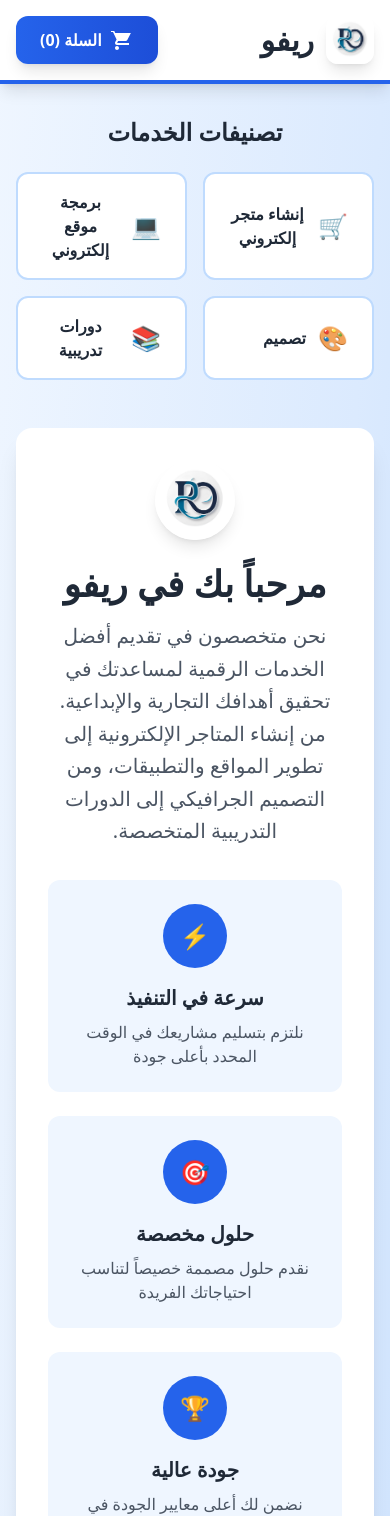
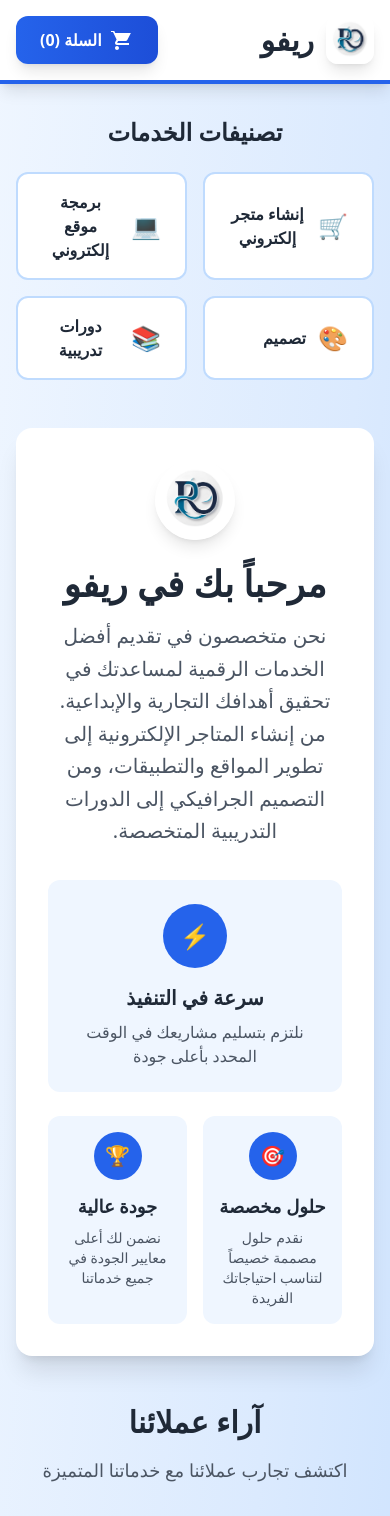
Before and after one commit to irjt511/simple-store, a React (Vite) app: page / in a window 390 px wide. Shown: the top 1516 px of the page. Built offline with nearby package versions, Linux system fonts and the light colour scheme; no server answers; what @convex-dev/auth would draw is missing.

Commit message:
تعديل عرض المنتجات للجوال

```diff
--- a/src/components/CategoriesView.tsx
+++ b/src/components/CategoriesView.tsx
@@ -65,7 +65,7 @@ export function CategoriesView({ categories, viewCategoryProducts, reviews }: Ca
           </p>
 
           <div className="grid grid-cols-1 md:grid-cols-3 gap-6 mt-8">
-            <div className="text-center p-6 bg-blue-50 rounded-xl">
+            <div className="text-center p-6 bg-blue-50 rounded-xl md:col-span-1 col-span-1 mx-auto max-w-sm md:max-w-none">
               <div className="w-16 h-16 bg-blue-600 rounded-full flex items-center justify-center mx-auto mb-4">
                 <span className="text-2xl text-white">⚡</span>
               </div>
@@ -73,20 +73,22 @@ export function CategoriesView({ categories, viewCategoryProducts, reviews }: Ca
               <p className="text-gray-600">نلتزم بتسليم مشاريعك في الوقت المحدد بأعلى جودة</p>
             </div>
 
-            <div className="text-center p-6 bg-blue-50 rounded-xl">
-              <div className="w-16 h-16 bg-blue-600 rounded-full flex items-center justify-center mx-auto mb-4">
-                <span className="text-2xl text-white">🎯</span>
+            <div className="grid grid-cols-2 gap-4 md:contents">
+              <div className="text-center p-4 md:p-6 bg-blue-50 rounded-xl">
+                <div className="w-12 h-12 md:w-16 md:h-16 bg-blue-600 rounded-full flex items-center justify-center mx-auto mb-3 md:mb-4">
+                  <span className="text-xl md:text-2xl text-white">🎯</span>
+                </div>
+                <h3 className="text-lg md:text-xl font-bold mb-2 text-gray-800">حلول مخصصة</h3>
+                <p className="text-sm md:text-base text-gray-600">نقدم حلول مصممة خصيصاً لتناسب احتياجاتك الفريدة</p>
               </div>
-              <h3 className="text-xl font-bold mb-2 text-gray-800">حلول مخصصة</h3>
-              <p className="text-gray-600">نقدم حلول مصممة خصيصاً لتناسب احتياجاتك الفريدة</p>
-            </div>
 
-            <div className="text-center p-6 bg-blue-50 rounded-xl">
-              <div className="w-16 h-16 bg-blue-600 rounded-full flex items-center justify-center mx-auto mb-4">
-                <span className="text-2xl text-white">🏆</span>
+              <div className="text-center p-4 md:p-6 bg-blue-50 rounded-xl">
+                <div className="w-12 h-12 md:w-16 md:h-16 bg-blue-600 rounded-full flex items-center justify-center mx-auto mb-3 md:mb-4">
+                  <span className="text-xl md:text-2xl text-white">🏆</span>
+                </div>
+                <h3 className="text-lg md:text-xl font-bold mb-2 text-gray-800">جودة عالية</h3>
+                <p className="text-sm md:text-base text-gray-600">نضمن لك أعلى معايير الجودة في جميع خدماتنا</p>
               </div>
-              <h3 className="text-xl font-bold mb-2 text-gray-800">جودة عالية</h3>
-              <p className="text-gray-600">نضمن لك أعلى معايير الجودة في جميع خدماتنا</p>
             </div>
           </div>
         </div>
```
